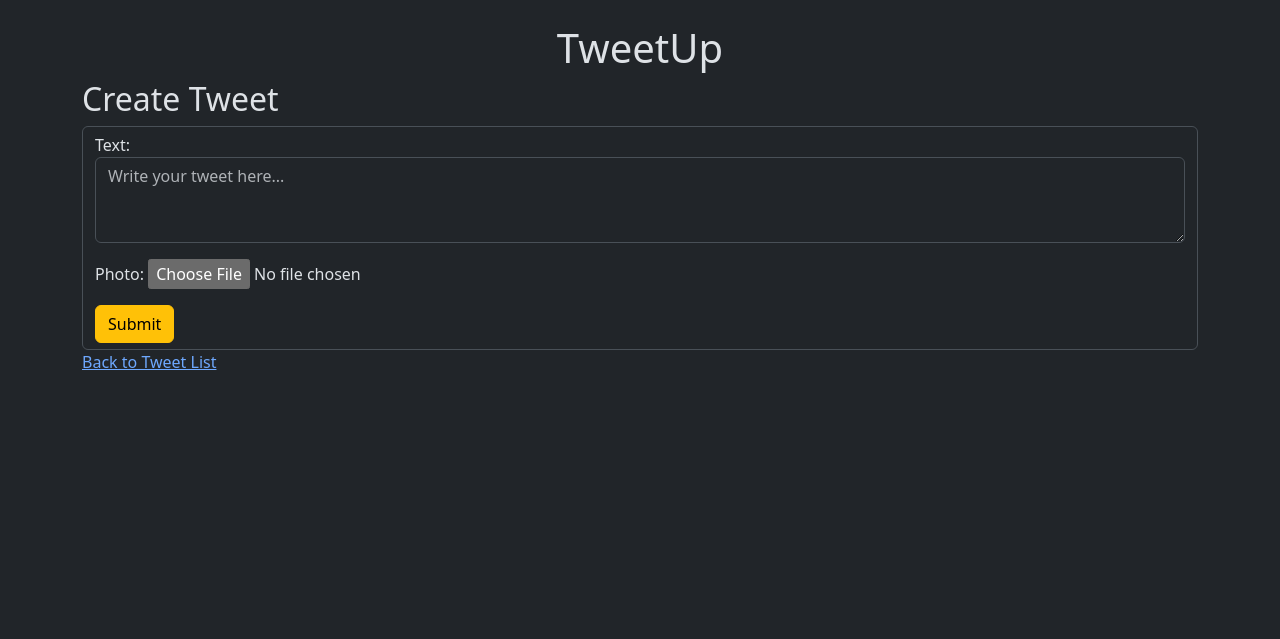
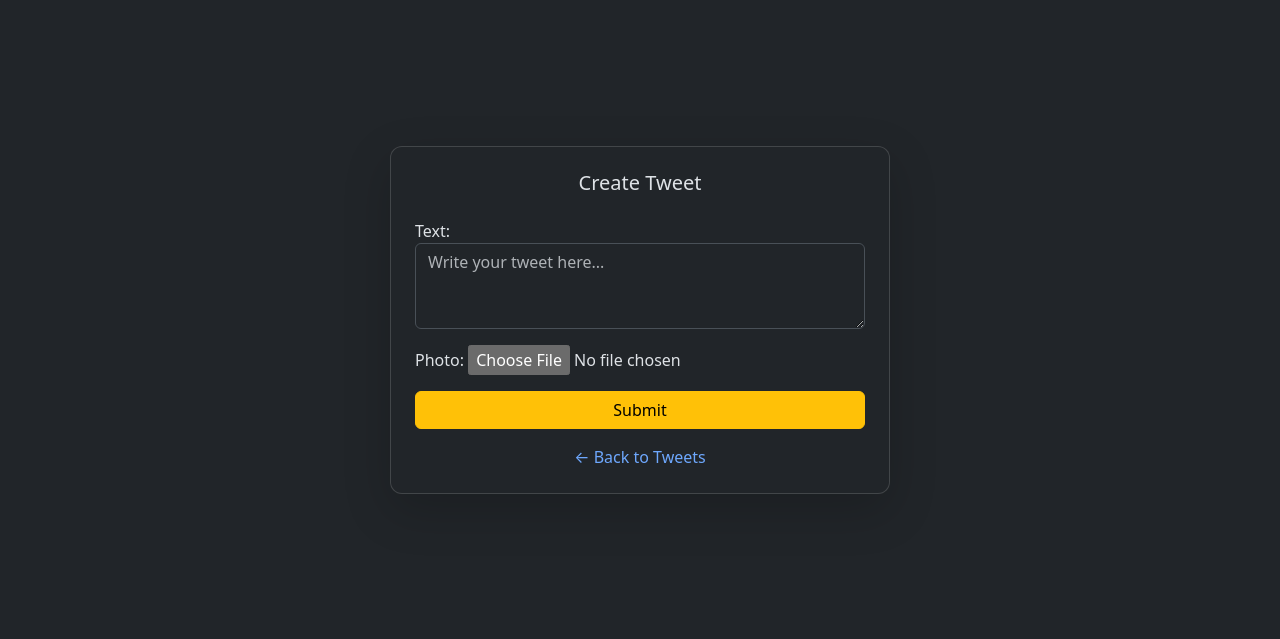
Before and after one commit to kaaliharsh/TweetUp, a Django app: page /create/ in a window 1280 px wide. Shown: the part 56-695 px from the top of the page. Run offline with Django 5.2, Linux system fonts and the light colour scheme; a user stored in the database is signed in.

Commit message:
new UI updated

```diff
--- a/TweetU/TweetUp/templates/Tweet_form.html
+++ b/TweetU/TweetUp/templates/Tweet_form.html
@@ -3,18 +3,40 @@
 {% block title %} TweetUp {% endblock %}
 
 {% block content %}
-<h1 class="text-center mt-4">TweetUp</h1>
+<style>
+    .form-card {
+        width: 500px;
+        border-radius: 12px;
+    }
+</style>
 
-<h2>
-  {% if form.instance.pk %} Edit Tweet {% else %} Create Tweet {% endif %}
-</h2>
+<div class="container d-flex justify-content-center align-items-center" style="min-height: 80vh;">
 
-<form method="post" enctype="multipart/form-data" class="form-control">
-  {% csrf_token %}
-  {{ form.as_p }}
-  <button class="btn btn-warning" type="submit">Submit</button>
-</form>
+    <div class="card shadow-lg p-4 form-card">
+        <h5 class="text-center mb-4">
+            {% if form.instance.pk %} Edit Tweet ✏️ {% else %} Create Tweet {% endif %}
+        </h5>
 
-<a href="{% url 'tweet_list' %}">Back to Tweet List</a>
+        <form method="post" enctype="multipart/form-data">
+            {% csrf_token %}
 
+            <!-- Form Fields -->
+            <div class="mb-3">
+                {{ form.as_p }}
+            </div>
+
+            <!-- Submit Button -->
+            <button class="btn btn-warning w-100" type="submit">Submit</button>
+        </form>
+
+        <!-- Back Link -->
+        <p class="text-center mt-3 mb-0">
+            <a href="{% url 'tweet_list' %}" class="text-decoration-none">
+                ← Back to Tweets
+            </a>
+        </p>
+
+    </div>
+
+</div>
 {% endblock %}
```
